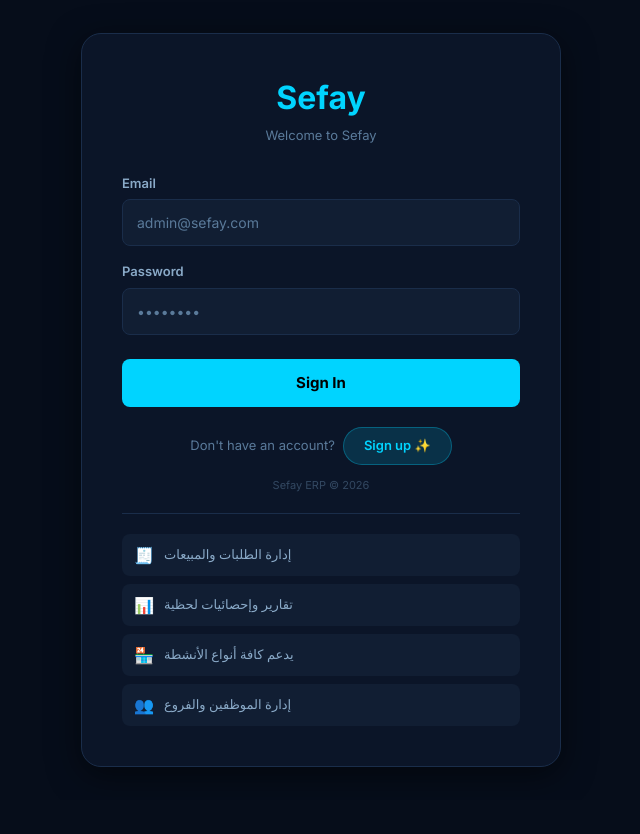
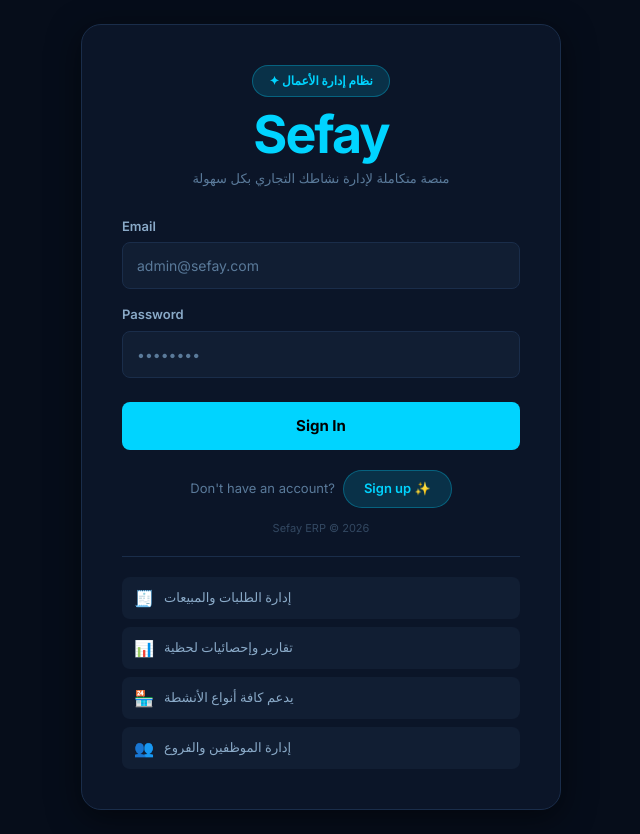
Before and after one commit to abduallaziz/sefay-web, a Next.js app: page /en/login in a window 1280 px wide. Shown: the whole page, without its empty margins (319-959 px from the left). Before the commit the page ends 800 px from the top, so only its background shows below. Built offline with nearby package versions, Linux system fonts and the light colour scheme; no server answers.

Commit message:
fix: login logo hero style

```diff
--- a/src/app/[locale]/login/page.tsx
+++ b/src/app/[locale]/login/page.tsx
@@ -47,8 +47,9 @@
       <div className="auth-card">
 
         <div className="auth-logo">
+          <div className="auth-hero-badge">✦ نظام إدارة الأعمال</div>
           <h1>Sefay</h1>
-          <p>{t('auth.welcome')}</p>
+          <p>منصة متكاملة لإدارة نشاطك التجاري بكل سهولة</p>
         </div>
 
         <form className="auth-form" onSubmit={handleLogin}>
--- a/src/styles/auth.css
+++ b/src/styles/auth.css
@@ -222,3 +222,25 @@
     padding: 28px 20px;
   }
 }
+.auth-logo .auth-hero-badge {
+  display: inline-flex;
+  align-items: center;
+  gap: 6px;
+  background-color: var(--color-primary-light);
+  color: var(--color-primary);
+  border: 1px solid var(--color-primary-border);
+  border-radius: 999px;
+  padding: 6px 16px;
+  font-size: 12px;
+  font-weight: 700;
+  margin-bottom: 12px;
+}
+
+.auth-logo h1 {
+  font-size: 52px;
+  font-weight: 900;
+  color: var(--color-primary);
+  letter-spacing: -2px;
+  line-height: 1;
+  margin-bottom: 8px;
+}
```
